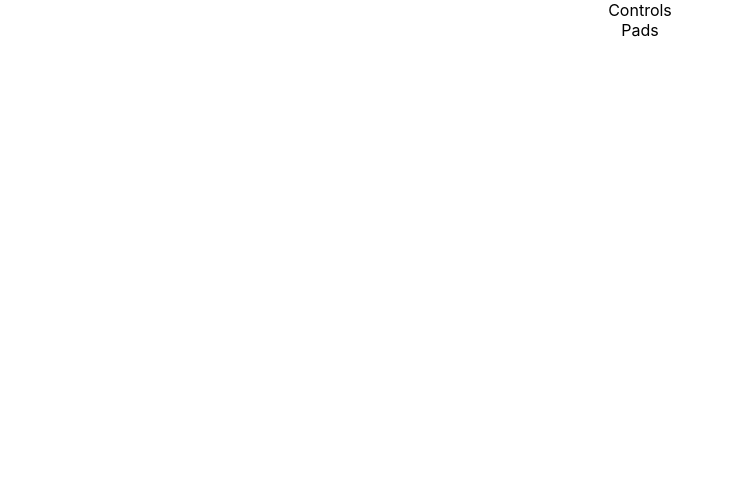
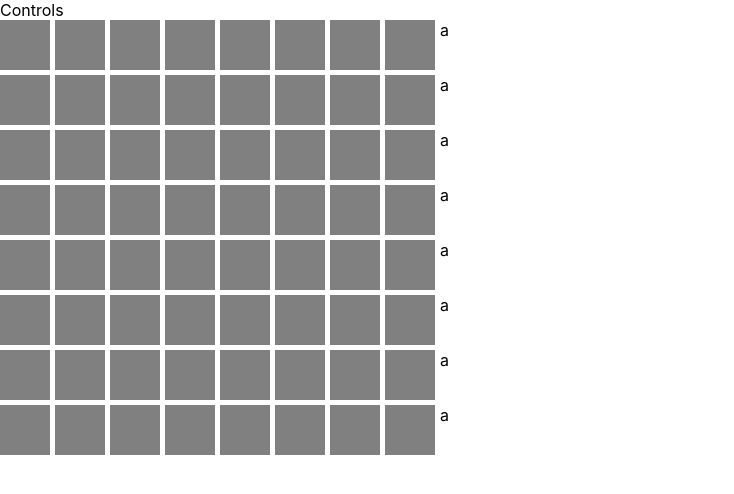
Before and after one commit to JackBlakeston/BEETBOX, a React (Create React App) app in the folder client/: page / in a window 1280 px wide. Shown: the top 494 px of the page, without its empty margins (0-734 px from the left). Built offline with nearby package versions, Linux system fonts and the light colour scheme.

Commit message:
Implement pad skeleton

```diff
--- a/client/src/App.css
+++ b/client/src/App.css
@@ -1,38 +1,12 @@
-.App {
-  text-align: center;
+.row {
+  clear: both;
 }
 
-.App-logo {
-  height: 40vmin;
-  pointer-events: none;
+.pad {
+  width: 50px;
+  height: 50px;
+  float: left;
+  margin: 0 5px 5px 0;
+  cursor: pointer;
+  background: grey;
 }
-
-@media (prefers-reduced-motion: no-preference) {
-  .App-logo {
-    animation: App-logo-spin infinite 20s linear;
-  }
-}
-
-.App-header {
-  background-color: #282c34;
-  min-height: 100vh;
-  display: flex;
-  flex-direction: column;
-  align-items: center;
-  justify-content: center;
-  font-size: calc(10px + 2vmin);
-  color: white;
-}
-
-.App-link {
-  color: #61dafb;
-}
-
-@keyframes App-logo-spin {
-  from {
-    transform: rotate(0deg);
-  }
-  to {
-    transform: rotate(360deg);
-  }
-}
--- a/client/src/App.js
+++ b/client/src/App.js
@@ -1,4 +1,4 @@
-import React, { Component } from 'react';
+import React from 'react';
 import './App.css';
 import Pads from './components/Pads';
 import Controls from './components/Controls';
--- /dev/null
+++ b/client/src/components/Pad.js
@@ -0,0 +1,7 @@
+import React from 'react';
+
+function Pad (props) {
+  return <div className='pad'></div>;
+}
+
+export default Pad;
--- a/client/src/components/Pads.js
+++ b/client/src/components/Pads.js
@@ -1,9 +1,33 @@
-import React from 'react';
+import React, { useState } from 'react';
+
+import Pad from './Pad'
 
 function Pads () {
+
+  const initialPads =  [
+    [0, 0, 0, 0, 0, 0, 0, 0],
+    [0, 0, 0, 0, 0, 0, 0, 0],
+    [0, 0, 0, 0, 0, 0, 0, 0],
+    [0, 0, 0, 0, 0, 0, 0, 0],
+    [0, 0, 0, 0, 0, 0, 0, 0],
+    [0, 0, 0, 0, 0, 0, 0, 0],
+    [0, 0, 0, 0, 0, 0, 0, 0],
+    [0, 0, 0, 0, 0, 0, 0, 0]
+  ];
+
+  const [pads, setPads] = useState(initialPads)
+
   return (
-    <div>
-      Pads
+    <div className='pads'>
+      {pads.map((row, rowIndex) => {
+        return (
+          <div className='row' key={rowIndex}>a
+            {row.map((pad, index) => {
+              return <Pad key={index} />
+            })}
+          </div>
+        )
+      })}
     </div>
   )
 }
```
